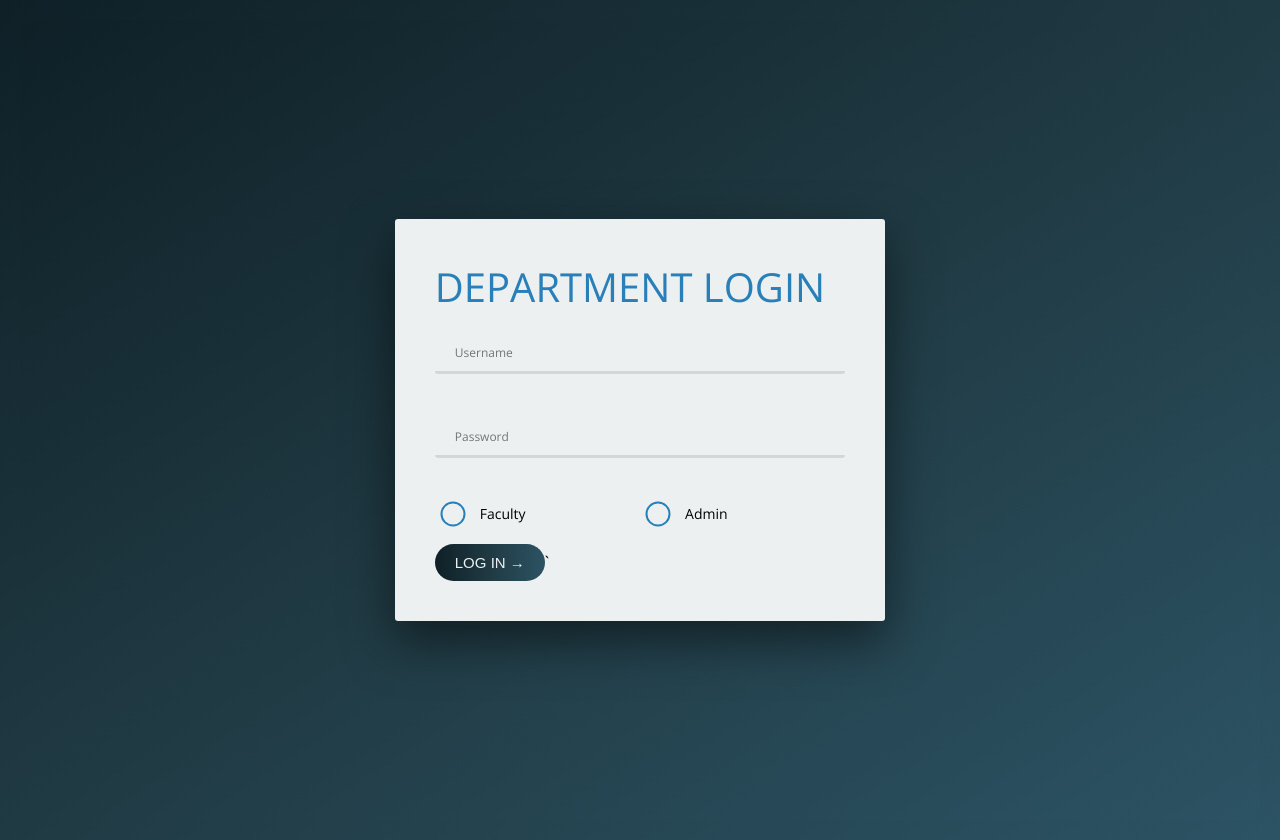
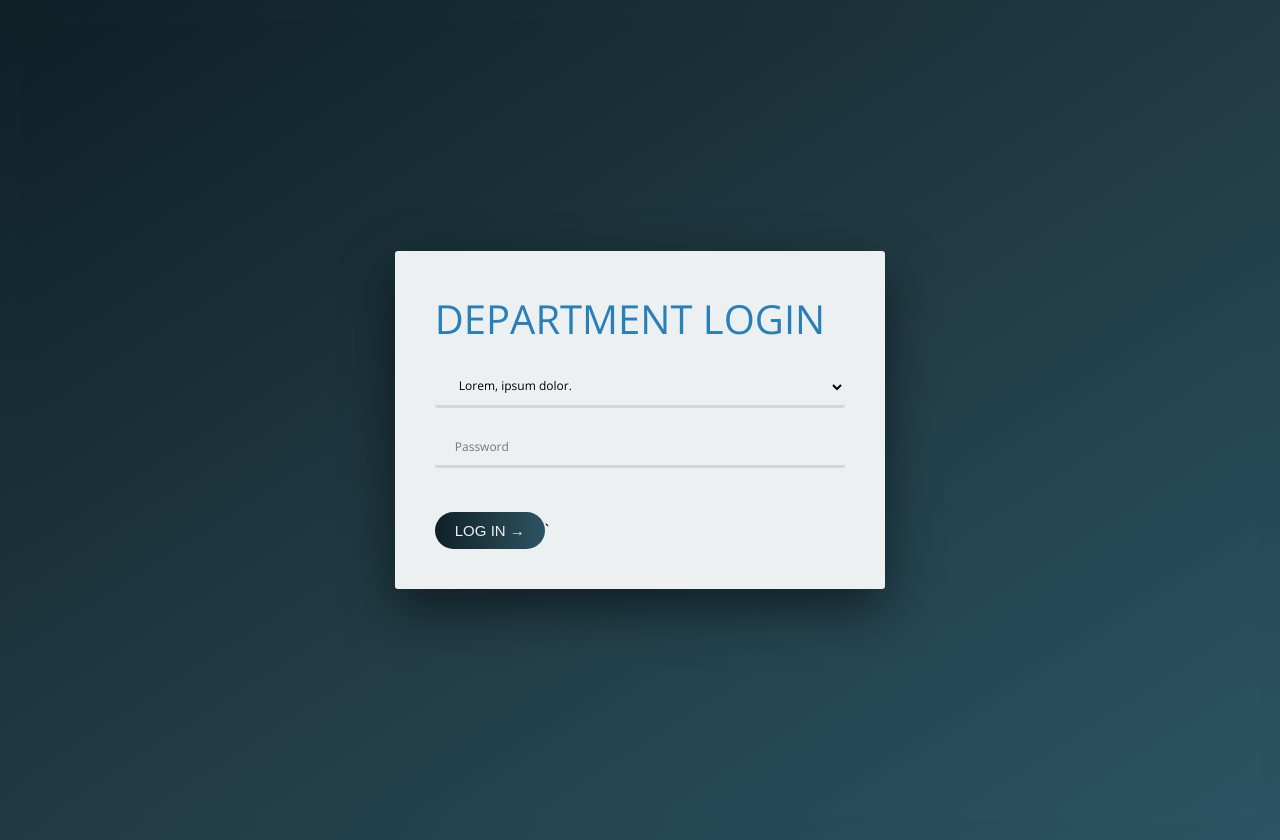
Before and after one commit to rahul-bharati/final-year-project-1-IQAC, a PHP site: page /admin/login.html in a window 1280 px wide. Run offline with PHP 8.4, Linux system fonts and the light colour scheme; style sheets or scripts are compiled from the project's sources.

Commit message:
added department and faculty login page

```diff
--- /dev/null
+++ b/admin/login.html
@@ -0,0 +1,33 @@
+<!DOCTYPE html>
+<html lang="en">
+<head>
+    <meta charset="UTF-8">
+    <meta name="viewport" content="width=device-width, initial-scale=1.0">
+    <meta http-equiv="X-UA-Compatible" content="ie=edge">
+    <link rel="stylesheet" href="../css/style.css">
+    <title>IQAC</title>
+</head>
+<body>
+    <div class="login">
+        <div class="login__box">
+            <h1 class="login__heading">Department Login</h1>
+            <form action="#" class="form">
+                <div class="form__group">
+                    <select name="Department" id="dep" class="form__select">
+                        <option value="">Lorem, ipsum dolor.</option>
+                        <option value="">Voluptatem, fugit excepturi!</option>
+                        <option value="">Animi, minima officia.</option>
+                    </select>
+                </div>
+                <div class="form__group">
+                    <input type="password" id="password" class="form__input" placeholder="Password" required autocomplete="off">
+                    <label for="password" class="form__label">Password</label>
+                </div>
+                <div class="form__group margin-top-small">
+                    <button class="btn">Log in &rarr;</button>`
+                </div>
+            </form>
+        </div>
+    </div>
+</body>
+</html>
--- a/sass/base/_typography.scss
+++ b/sass/base/_typography.scss
@@ -9,3 +9,7 @@
     font-size: 1.6rem;
     font-family: 'Open Sans', sans-serif;
 }
+
+.heading__primary
+{
+}
--- a/sass/components/_forms.scss
+++ b/sass/components/_forms.scss
@@ -102,4 +102,34 @@
     {
         opacity: 1;
     }
+
+    &__select
+    {
+        font-family: inherit;
+        font-size: 1.2rem;
+        color: inherit;
+        padding: 1rem 2rem;
+        border-radius: 3px;
+        background-color: rgba($color-white,.5);
+        border: none;
+        display: block;
+        border-bottom: 3px solid rgba(#000,.1);
+        width: 100%;
+        transition: all .2s;
+        outline: none;
+
+        &:focus
+        {
+            outline: none;
+            box-shadow: 0 1rem 2rem rgba(#000,.1);
+            border-bottom: 3px solid $color-primary;
+        }
+
+        &:focus:invalid
+        {
+            border: none;
+            outline: none;
+            border-bottom: 3px solid $color-danger;
+        }
+    }
 }
--- /dev/null
+++ b/sass/layout/_header.scss
@@ -0,0 +1,4 @@
+.header
+{
+    display: flex;
+}
```
Also changed, not shown: department/index.html (added, +18 -0 lines), department/login.html (added, +33 -0 lines).
